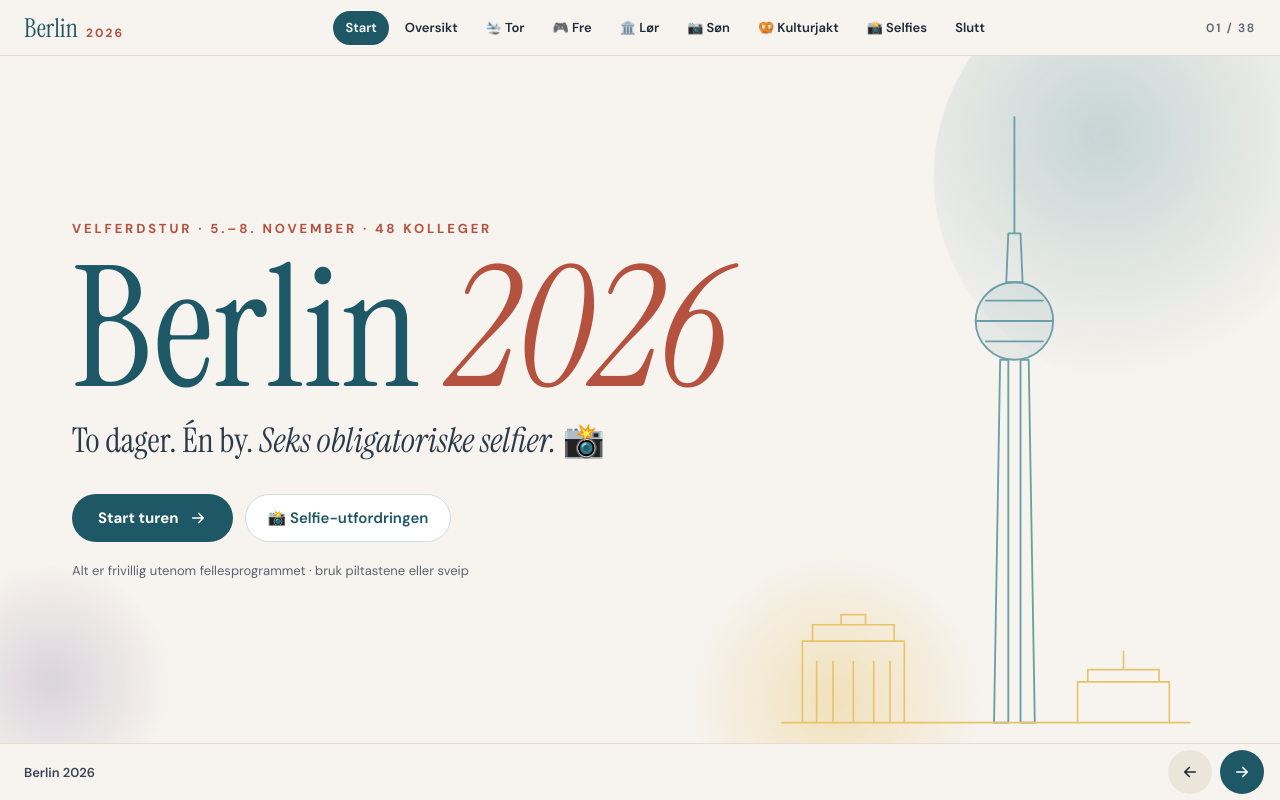
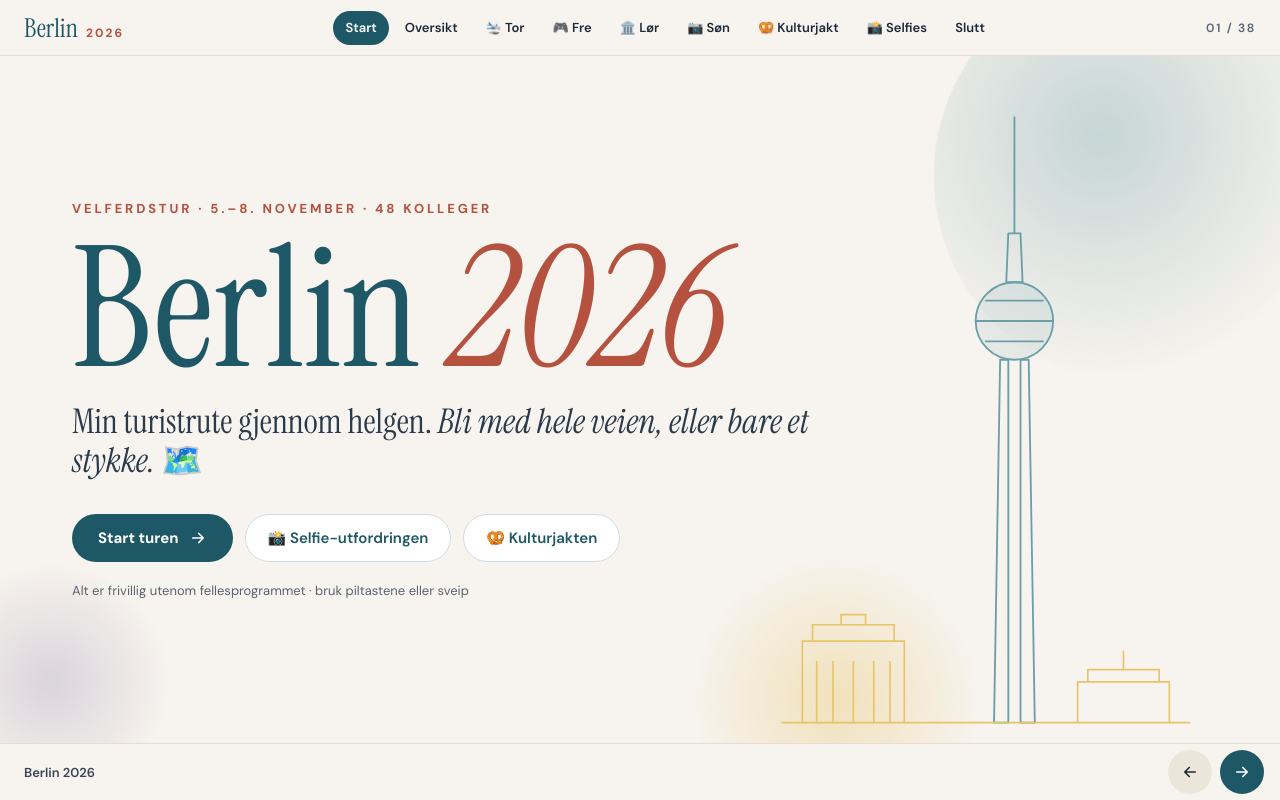
Before and after one commit to kimmsj9/berlin2026, a plain HTML site: page index.html in a window 1280 px wide. Drawn offline with Linux system fonts and the light colour scheme.

Commit message:
Add files via upload

```diff
--- a/index.html
+++ b/index.html
@@ -110,12 +110,13 @@ a{color:#1E5866}a:hover{color:#123E48}
 <div class="pad-m" style="position: relative; z-index: 2; height: 100%; padding: 56px 72px; display: flex; flex-direction: column; justify-content: center; gap: 20px; max-width: 900px">
 <div class="r1" style="font-size: 13px; font-weight: 700; letter-spacing: .22em; color: #B5523F">VELFERDSTUR · 5.–8. NOVEMBER · 48 KOLLEGER</div>
 <h1 class="r2 big-m" style="margin: 0; font-family: 'Instrument Serif', Georgia, serif; font-weight: 400; font-size: 168px; line-height: .86; color: #1E5866">Berlin <span style="font-style: italic; color: #B5523F">2026</span></h1>
-<p class="r3" style="margin: 0; font-family: 'Instrument Serif', Georgia, serif; font-size: 34px; line-height: 1.15; color: #2B3A4A">To dager. Én by. <span style="font-style: italic">Seks obligatoriske selfier.</span> 📸</p>
+<p class="r3" style="margin: 0; font-family: 'Instrument Serif', Georgia, serif; font-size: 34px; line-height: 1.15; color: #2B3A4A">Min turistrute gjennom helgen. <span style="font-style: italic">Bli med hele veien, eller bare et stykke.</span> 🗺️</p>
 <div class="r4" style="display: flex; gap: 12px; flex-wrap: wrap; margin-top: 14px">
 <button class="btn" onClick="{{ next }}" style="min-height: 48px; padding: 0 26px; border-radius: 999px; background: #1E5866; color: #FFFFFF; font-weight: 700; font-size: 15px; display: flex; align-items: center; gap: 10px">Start turen
 <svg width="18" height="18" viewBox="0 0 24 24" aria-hidden="true" style="fill: none; stroke: currentColor; stroke-width: 2.2; stroke-linecap: round; stroke-linejoin: round"><path d="M5 12h14M13 6l6 6-6 6"></path></svg>
 </button>
 <button class="btn" onClick="{{ goSelfie }}" style="min-height: 48px; padding: 0 22px; border-radius: 999px; background: #FFFFFF; color: #1E5866; border: 1px solid #CFDCE0; font-weight: 600; font-size: 15px">📸 Selfie-utfordringen</button>
+<button class="btn" onClick="{{ goDex }}" style="min-height: 48px; padding: 0 22px; border-radius: 999px; background: #FFFFFF; color: #1E5866; border: 1px solid #CFDCE0; font-weight: 600; font-size: 15px">🥨 Kulturjakten</button>
 </div>
 <div class="r5" style="font-size: 13px; color: #5A6472">Alt er frivillig utenom fellesprogrammet · bruk piltastene eller sveip</div>
 </div>
@@ -927,6 +928,7 @@ class Component extends DCLogic {
       prev: function () { self.go(self.state.i - 1); },
       goHome: function () { self.go(0); },
       goSelfie: function () { self.go(iSel); },
+      goDex: function () { self.go(iDex); },
       chapters: chapters, legend: legend, overview: overview, program: program,
       counter: String(i + 1).padStart(2, '0') + ' / ' + S.length,
       footLabel: cur.label,
```
